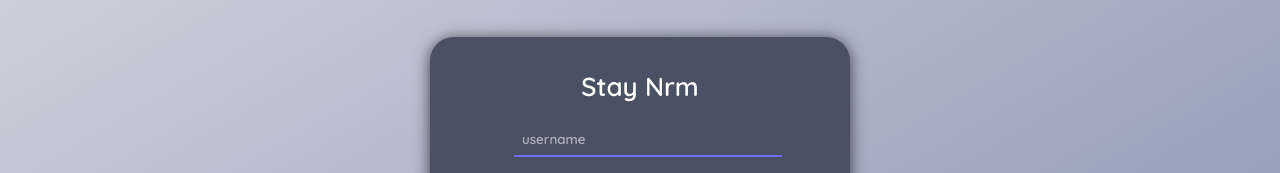
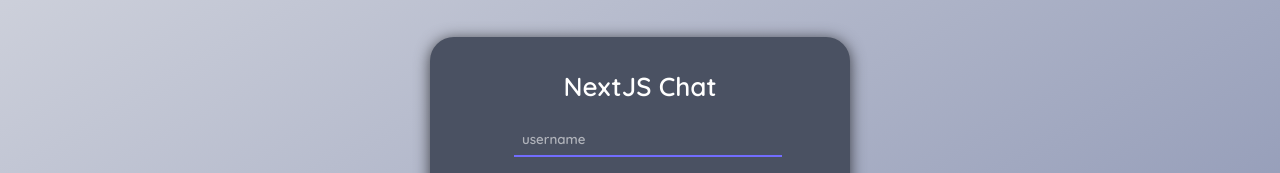
Before and after one commit to aymantarek16/nextjs-chat-app, a Next.js app: page / in a window 1280 px wide. Shown: the part 217-390 px from the top of the page. Built offline with nearby package versions, Linux system fonts and the light colour scheme.

Commit message:
Return Edit

```diff
--- a/pages/chats.js
+++ b/pages/chats.js
@@ -40,8 +40,7 @@ export default function Chats() {
   return (
     <>
       <Head>
-        {/* <title>NextJS Chat</title> */}
-        <title>Stay Nrm</title>
+        <title>NextJS Chat</title>
         <meta name="viewport" />
       </Head>
       <div className="background">
--- a/pages/index.js
+++ b/pages/index.js
@@ -28,15 +28,13 @@ export default function Auth() {
   return (
     <>
       <Head>
-        {/* <title>NextJS Chat</title> */}
-        <title>Stay Nrm</title>
+        <title>NextJS Chat</title>
         <meta name="viewport" />
       </Head>
       <div className="background">
         <div className="auth-container">
           <form className="auth-form" onSubmit={(e) => onSubmit(e)}>
-            {/* <div className="auth-title">NextJS Chat</div> */}
-            <div className="auth-title">Stay Nrm</div>
+            <div className="auth-title">NextJS Chat</div>
 
             <div className="input-container">
               <input
```
